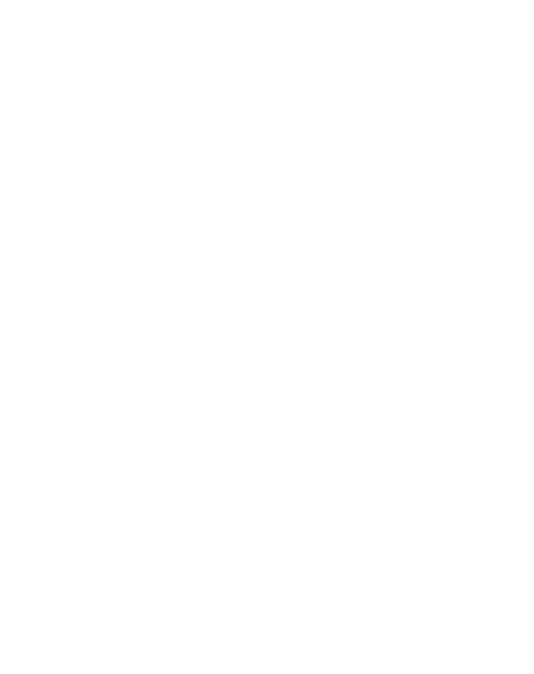
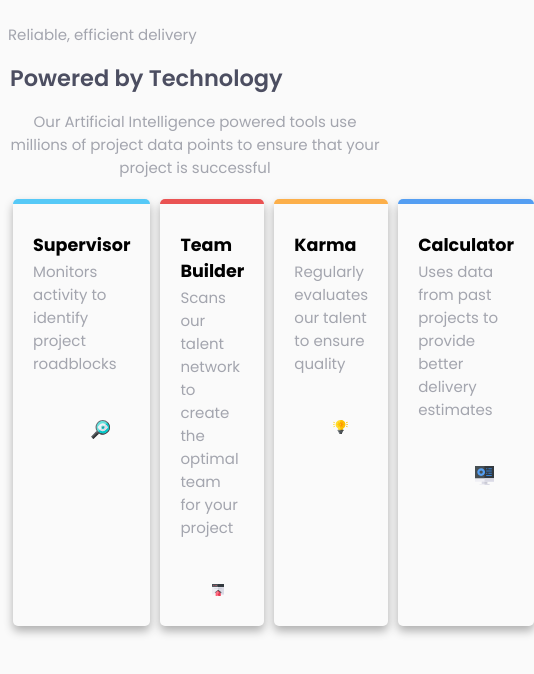
Before and after one commit to camilo-cloud/Four-card-feature-section, a plain HTML site: page index.html in a window 390 px wide. Shown: the whole page, 534 px wide, since content can reach past the window. Drawn offline with Linux system fonts and the light colour scheme.

Commit message:
Terminada la parte responsive primero

```diff
--- a/index.html
+++ b/index.html
@@ -4,9 +4,44 @@
   <meta charset="UTF-8">
   <meta name="viewport" content="width=device-width, initial-scale=1.0"> <!-- displays site properly based on user's device -->
   <link rel="icon" type="image/png" sizes="32x32" href="./images/favicon-32x32.png">
+  <link rel="preconnect" href="https://fonts.googleapis.com">
+  <link rel="preconnect" href="https://fonts.gstatic.com" crossorigin>
+  <link href="https://fonts.googleapis.com/css2?family=Poppins:ital,wght@0,200;0,400;0,600;0,700;1,200;1,400;1,600;1,700&display=swap" rel="stylesheet">
+  <link rel="stylesheet" href="styles.css">
   <title>Four card feature section</title>
 </head>
 <body>
-
+  <main>
+    <section class="container">
+      <header>
+        <p class="lema">Reliable, efficient delivery</p>
+        <h1>Powered by Technology</h1>
+        <p class="introduction">Our Artificial Intelligence powered tools use millions of project data points to ensure that your project is successful
+        </p>
+      </header>
+      <section class="cards">
+        <div class="card supervisor">
+          <h3 class="title">Supervisor</h3>
+          <p>Monitors activity to identify project roadblocks</p>
+          <img src="images/icon-supervisor.svg" alt="">
+        </div>
+        <div class="card team__builder">
+          <h3 class="title">Team Builder</h3>
+          <p>Scans our talent network to create the optimal team for your project</p>
+          <img src="images/icon-team-builder.svg" alt="">
+        </div>
+        <div class="card karma">
+          <h3 class="title">Karma</h3>
+          <p>Regularly evaluates our talent to ensure quality</p>
+          <img src="images/icon-karma.svg" alt="">
+        </div>
+        <div class="card calculator">
+          <h3 class="title">Calculator</h3>
+          <p>Uses data from past projects to provide better delivery estimates</p>
+          <img src="images/icon-calculator.svg" alt="">
+        </div>
+      </section>
+    </section>
+  </main>
 </body>
 </html>
--- /dev/null
+++ b/styles.css
@@ -0,0 +1,99 @@
+/*
+Family: Poppins
+Weights: 200, 400, 600 */
+
+:root{
+    --red:hsl(0, 78%, 62%);
+    --cyan:hsl(180, 62%, 55%);
+    --orange:hsl(34, 97%, 64%);
+    --blue:hsl(212, 86%, 64%);
+    --very-dark-blue:hsl(234, 12%, 34%);
+    --grayish-blue:hsl(229, 6%, 66%);
+    --very-light-gray:hsl(0, 0%, 98%);
+    font-size: 15px;
+}
+body{
+    font-family: "Poppins", sans-serif;
+    background-color: var(--very-light-gray);
+}
+p{
+    font-weight: 400;
+    color: var(--grayish-blue);
+
+}
+h1{
+    margin: 2px;
+    font-weight: 600;
+    color: var(--very-dark-blue);
+}
+.container{
+    display: flex;
+    flex-direction: column;
+}
+.cards{
+    display: flex;
+}
+.card{
+    display: flex;
+    flex-direction: column;
+    margin:5px;
+    padding: 10px 20px;
+    box-shadow: 0px 5px 10px rgba(0, 0, 0, 0.3);
+    border-radius: 5px;
+    align-items: flex-start;
+}
+.card p{
+    margin: 0;
+}
+.supervisor{
+    border-top: 5px solid rgb(86, 201, 247)
+
+}
+.team__builder{
+    border-top: 5px solid var(--red);
+}
+.karma{
+    border-top: 5px solid var(--orange);
+}
+.calculator{
+    border-top: 5px solid var(--blue);
+}
+.card h3{
+    margin-bottom: 2px;
+}
+.card img{
+    align-self: flex-end;
+    width: 20%;
+    margin-top: 25px;
+    padding: 20px;
+}
+.introduction{
+    text-align: center;
+}
+
+@media (max-width:375px){
+    .container{
+        align-items: center;
+        padding: 30px 20px;
+    }
+    header{
+        padding: 35px  5px 50px 5px;
+        margin:5px;
+        display: flex;
+        align-items: center;
+        flex-direction: column;
+        justify-content: flex-start;
+    }
+    .lema{
+        font-size: 1.5rem;
+        margin-bottom: 0;
+    }
+    .cards{
+        display: flex;
+        flex-direction: column;
+        gap: 20px;
+        align-items: center;
+        justify-content: space-between;
+    }
+
+}
```
